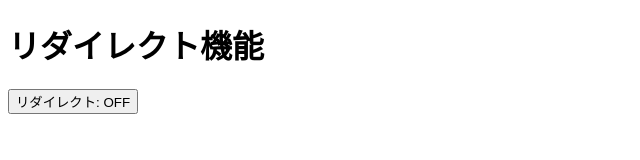
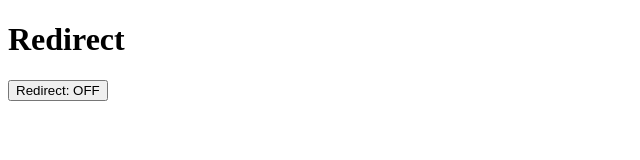
Before and after one commit to Kai-O-Sei/redirect, a plain HTML site: page index.html in a window 1280 px wide. Shown: the whole page, without its empty margins (0-640 px from the left). Drawn offline with Linux system fonts and the light colour scheme.

Commit message:
Update index.html

```diff
--- a/index.html
+++ b/index.html
@@ -2,17 +2,17 @@
 <html lang="ja">
 <head>
     <meta charset="UTF-8">
-    <title>Redirecting...</title>
+    <title>Redirecting</title>
     <meta name="viewport" content="width=device-width, initial-scale=1.0">
 
-    <!-- PWA対応 -->
+    <!-- PWA -->
     <link rel="manifest" href="manifest.json">
     <meta name="theme-color" content="#ffffff">
     <meta name="mobile-web-app-capable" content="yes">
     <meta name="apple-mobile-web-app-capable" content="yes">
 
     <script>
-        // リダイレクトONのときだけジャンプ
+        // Redirect ON ⇒ Redirect
         const redirectOn = localStorage.getItem("redirect_enabled") === "true";
         if (redirectOn) {
             location.href = "https://twitter.com/i/lists/1921174412621181026";
@@ -20,8 +20,8 @@
     </script>
 </head>
 <body>
-    <h1>リダイレクト機能</h1>
-    <button onclick="toggleRedirect()">リダイレクト: <span id="status">OFF</span></button>
+    <h1>Redirect</h1>
+    <button onclick="toggleRedirect()">Redirect: <span id="status">OFF</span></button>
 
     <script>
         const status = document.getElementById("status");
```
